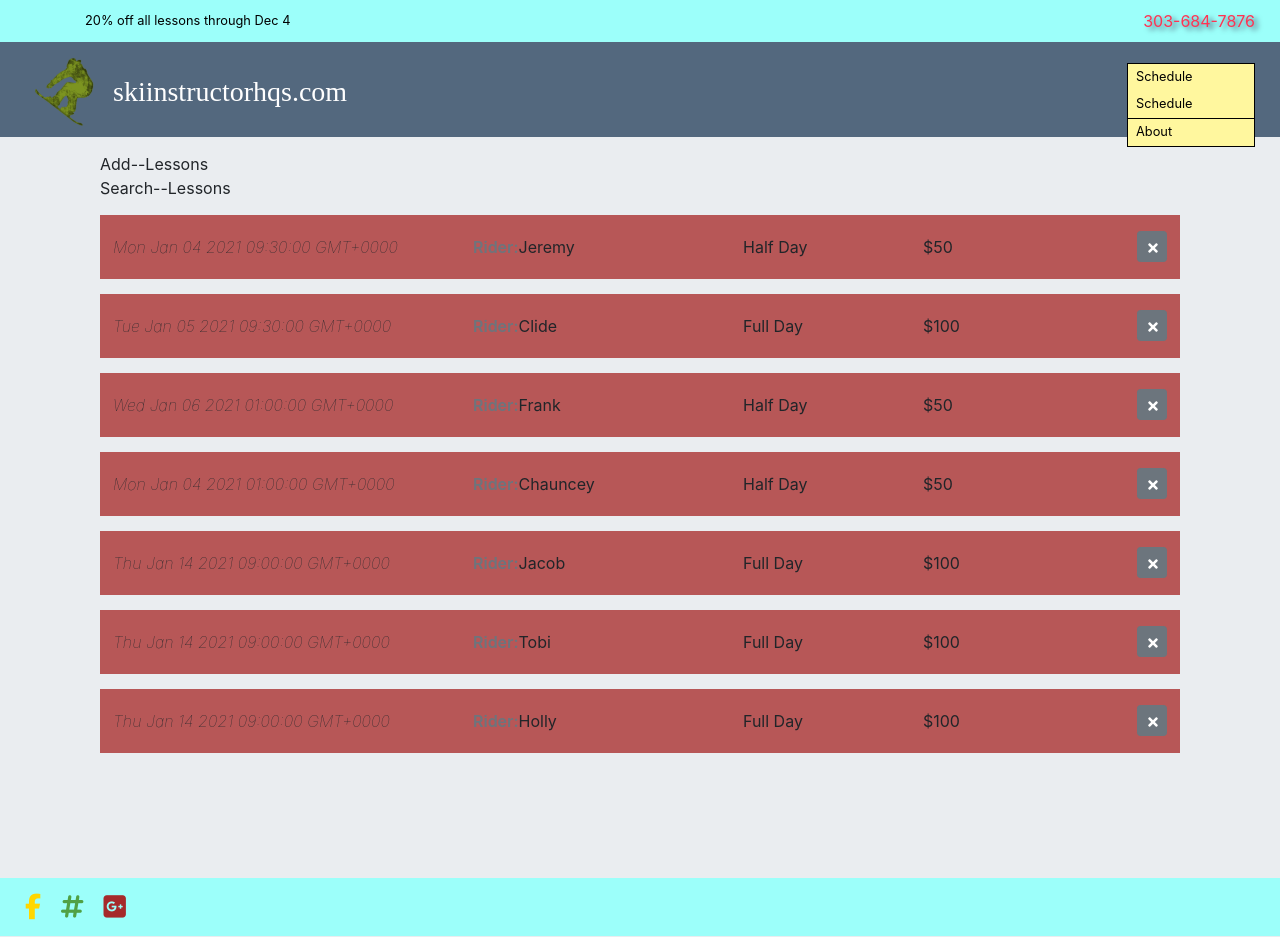
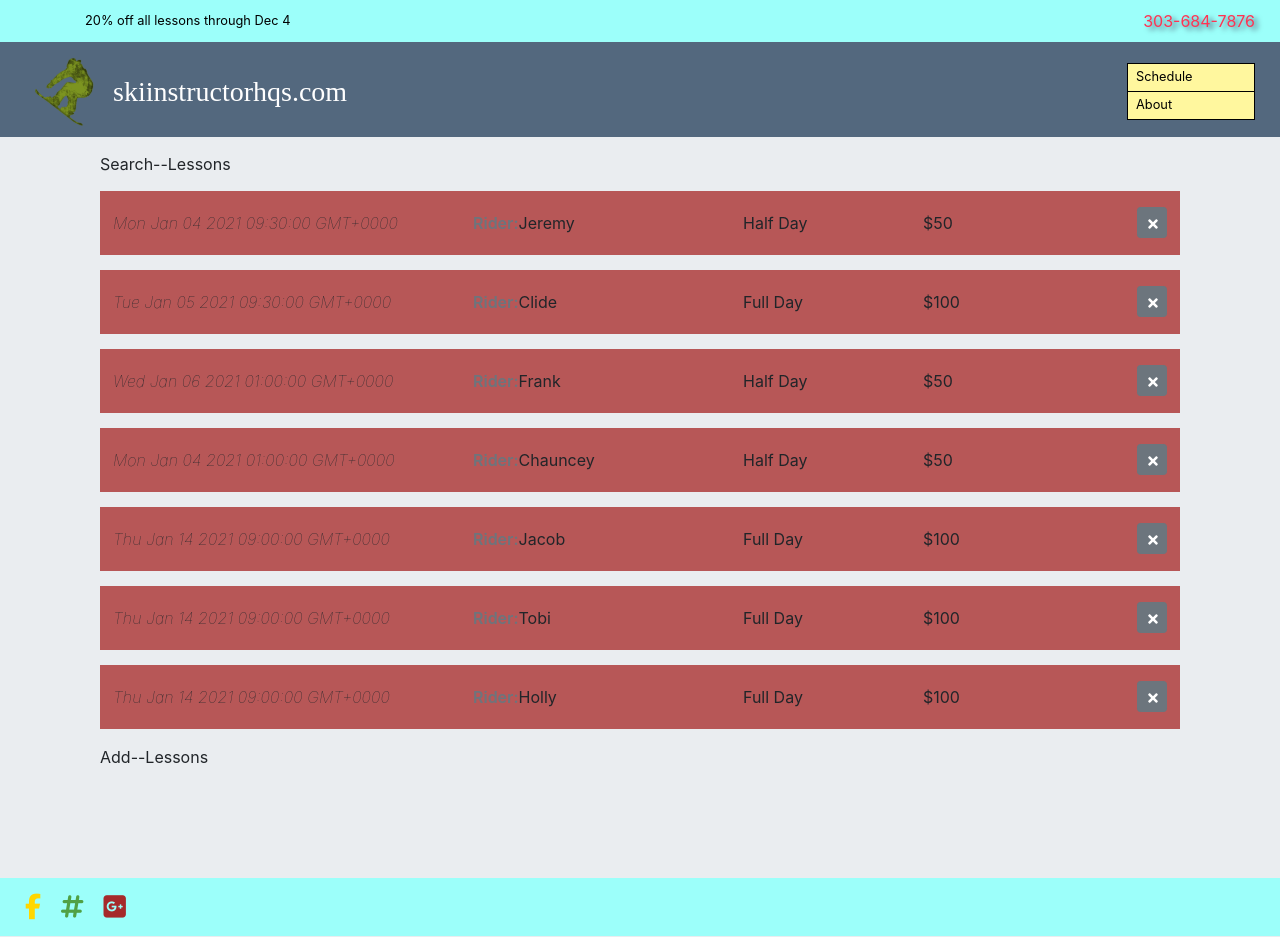
Before and after one commit to hicksey-makes/ski-lessons-snowV2, a React (Create React App) app: page / in a window 1280 px wide. Built offline with nearby package versions, Linux system fonts and the light colour scheme; a web font is replaced by a local one.

Commit message:
reorder components

```diff
--- a/public/index.html
+++ b/public/index.html
@@ -50,9 +50,6 @@
       <div class="column navbar">
         <ul>
           <li>
-            <a href="#" id="link-first">
-              Schedule
-            </a>
             <a href="#" id="link-first">
               Schedule
             </a>
--- a/src/components/App.js
+++ b/src/components/App.js
@@ -52,9 +52,9 @@ class App extends Component {
         <div class="row">
           <div class="col-md-12">
             <div class="container">
-              <AddLessons  />
               <SearchLessons  />
               <ListLessons lessons={this.state.myLessons} deleteLesson={this.deleteLesson}  />
+              <AddLessons  />
             </div>
           </div>
         </div>
```
